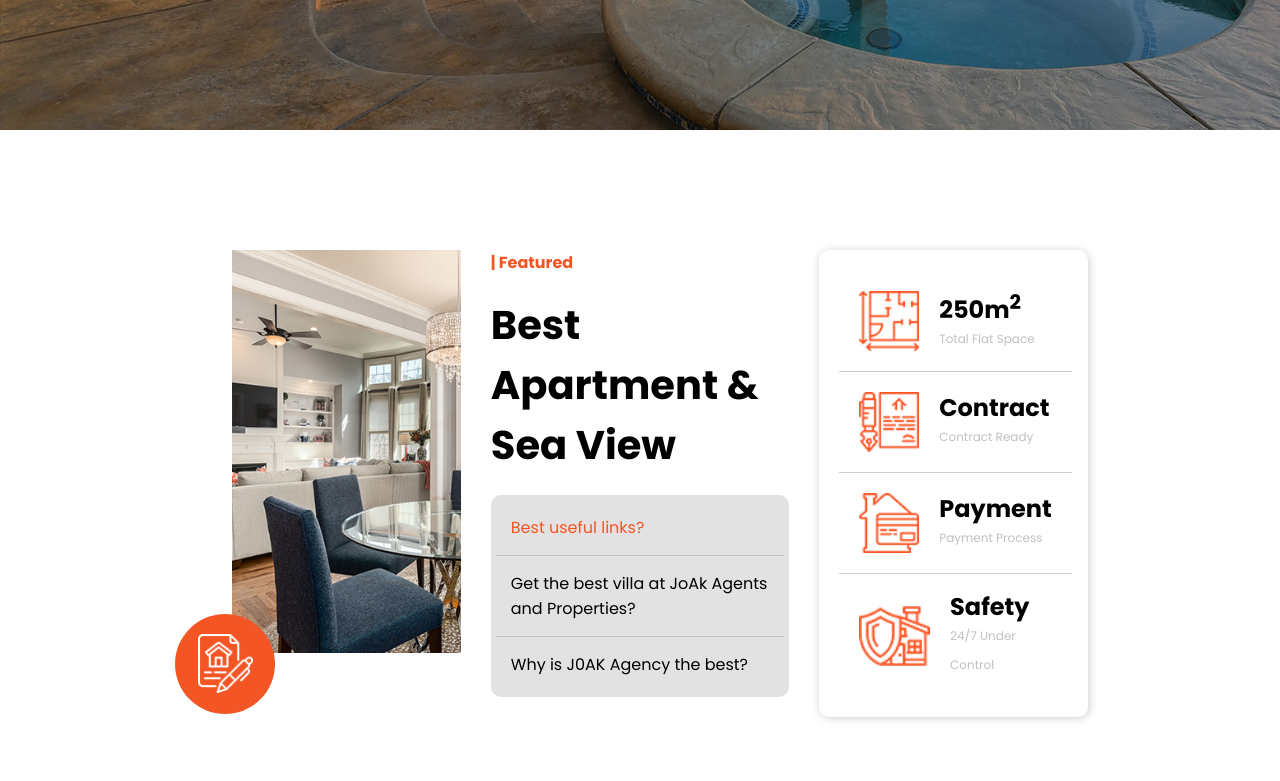
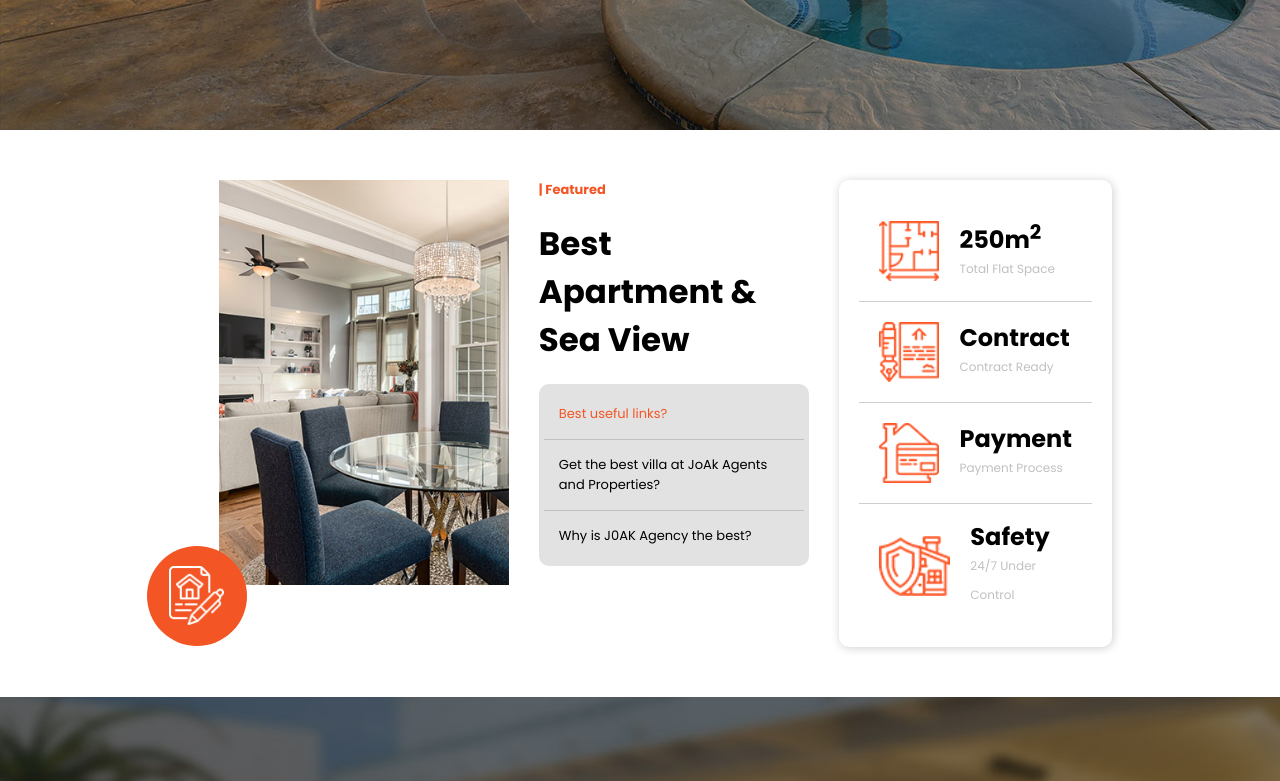
Before and after one commit to Midaey9475/JOAK-Real-Estate, a plain HTML site: page index.html in a window 1280 px wide. Shown: the part 820-1601 px from the top of the page. Drawn offline with nearby package versions, Linux system fonts and the light colour scheme.

Commit message:
updte repo

```diff
--- a/style.css
+++ b/style.css
@@ -182,23 +182,24 @@ main{
 }
 /* Our Featured Apartment */
 .featuredApartment{
-    height: 100svh;
+    height: auto;
+    position: relative;
     display: flex;
     align-items: center;
     justify-content: center;
     flex: 1;
     font-family: var(--mainfont);
+    padding: 50px;
     .featuredApartmentContainer{
-        height: 70%;
-        width: 70%;
+        width: 80%;
         display: flex;
         align-items: start;
         justify-content: center;
         .featuredApartmentContainer1{
-            width: 30%;
+            width: 400px;
+            height: 450px;
             display: flex;
             justify-content: right;
-            height: 80%;
             .sampleApartmentPic{
                 width: 85%;
                 height: 90%;
@@ -230,7 +231,7 @@ main{
             flex-direction: column;
             color: #f35525;
             font-weight: 400;
-            font-size: medium;
+            font-size: small;
             padding: 0px 30px;
             h1{
                 color: black;
@@ -264,7 +265,7 @@ main{
             }
         }
         .featuredApartmentContainer3{
-            width: 30%;
+            width: fit-content;
             display: flex;
             align-items: center;
             justify-content: center;
@@ -288,6 +289,9 @@ main{
                     column-gap: 20px;
                     border-bottom: 1px solid rgb(206, 206, 206);
                     padding: 20px;
+                    h2{
+                        /* font-size: medium; */
+                    }
                     b{
                         font-size: 12px;
                         color: silver;
@@ -773,6 +777,7 @@ footer{
     main .mainAboutText{
         width: 70%;
     }
+
     .featuredApartment .featuredApartmentContainer{
         width: 85%;
     }
```
